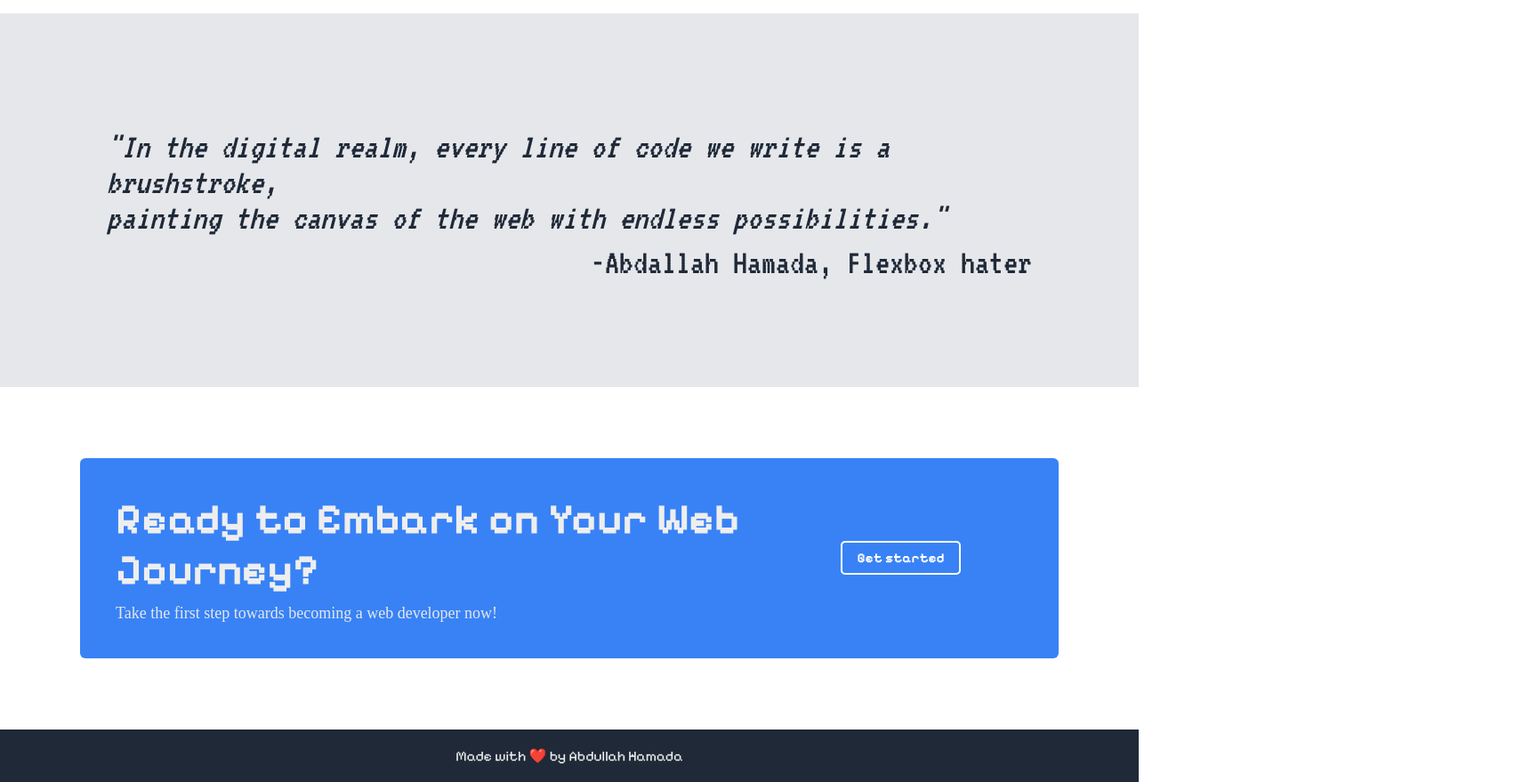
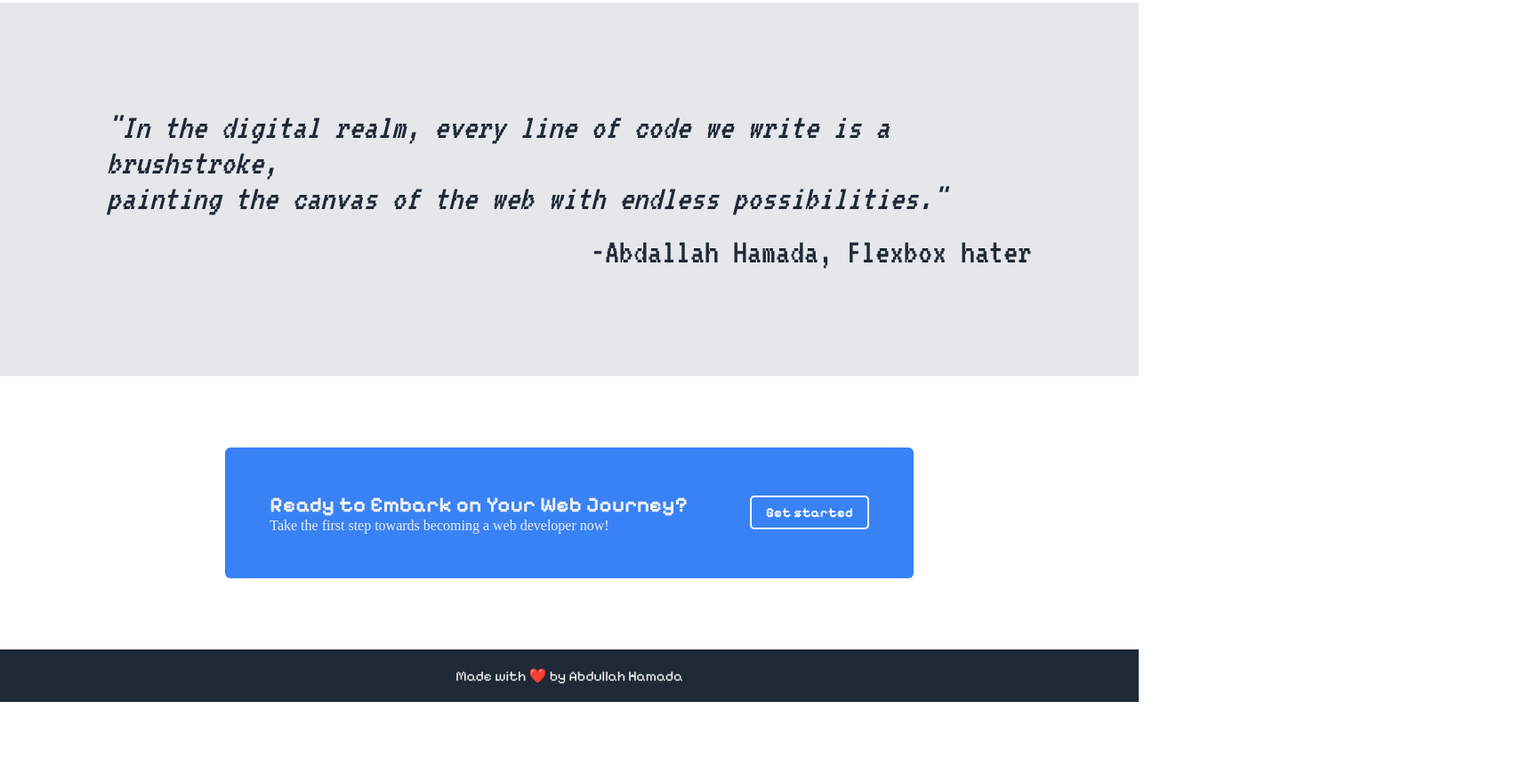
Before and after one commit to AbdullahHamadax/landing-page, a plain HTML site: page index.html in a window 1280 px wide. Shown: the part 1007-1886 px from the top of the page at 89% size, 1712 px wide, since content can reach past the window. After the commit the page ends 1796 px from the top, so only its background shows below. Drawn offline with Linux system fonts and the light colour scheme.

Commit message:
Significant CSS changes

```diff
--- a/index.html
+++ b/index.html
@@ -32,7 +32,7 @@
   </head>
   <body>
     <div class="nav-bar">
-      <div class="logo">Header Logo</div>
+      <div class="logo">Web Dev</div>
       <ul>
         <li><a href="#">Home</a></li>
         <li><a href="#">About</a></li>
--- a/style.css
+++ b/style.css
@@ -8,11 +8,6 @@
 body {
   display: flex;
   flex-direction: column;
-}
-
-.container {
-  max-width: 1100px;
-  margin: 0 auto;
 }
 
 ul {
@@ -51,8 +46,11 @@ a:hover {
   display: flex;
   align-items: center;
   min-height: 400px;
-  gap: 300px;
-  flex: 1;
+  gap: 600px;
+}
+
+.hero .container {
+  margin-left: 80px;
 }
 
 img {
@@ -60,13 +58,13 @@ img {
   max-width: 800px;
 }
 
-h1 {
+.hero h1 {
   color: #f9faf8;
   font-size: 48px;
   font-weight: bolder;
 }
 
-p {
+.hero p {
   margin-top: 10px;
   font-size: 18px;
   color: #e5e7eb;
@@ -127,6 +125,8 @@ p {
 .quote {
   background-color: #e5e7eb;
   padding: 120px;
+  display: flex;
+  justify-content: center;
 }
 
 .quote .q {
@@ -149,6 +149,7 @@ p {
   font-family: "VT323";
   display: flex;
   justify-content: flex-end;
+  margin-top: 20px;
 }
 
 .sign-up-prompt .container {
@@ -156,10 +157,14 @@ p {
   margin-bottom: 80px;
   background-color: #3882f6;
   border-radius: 6px;
-  padding: 40px;
+  padding: 50px;
   display: flex;
-  justify-content: space-between;
   align-items: center;
+}
+
+.sign-up-prompt {
+  display: flex;
+  justify-content: center;
 }
 
 .sign-up-prompt h1 {
@@ -168,9 +173,13 @@ p {
   color: #eee;
 }
 
+.sign-up-prompt p {
+  color: #eee;
+}
+
 .sign-up-prompt button {
-  margin-right: 70px;
-  width: 150px;
+  margin-left: 70px;
+  max-width: 150px;
   font-weight: bold;
   font-size: 15px;
   color: white;
@@ -182,6 +191,11 @@ p {
 
 .sign-up-prompt .prompt {
   font-family: serif;
+}
+
+.sign-up:hover,
+.sign-up-prompt button:hover {
+  background-color: #275fb9;
 }
 
 footer {
@@ -198,8 +212,3 @@ footer .container {
   justify-content: end;
   align-content: flex-end;
 }
-
-.sign-up:hover,
-.sign-up-prompt button:hover {
-  background-color: #275fb9;
-}
```
Also changed, not shown: images/github.png (added).
